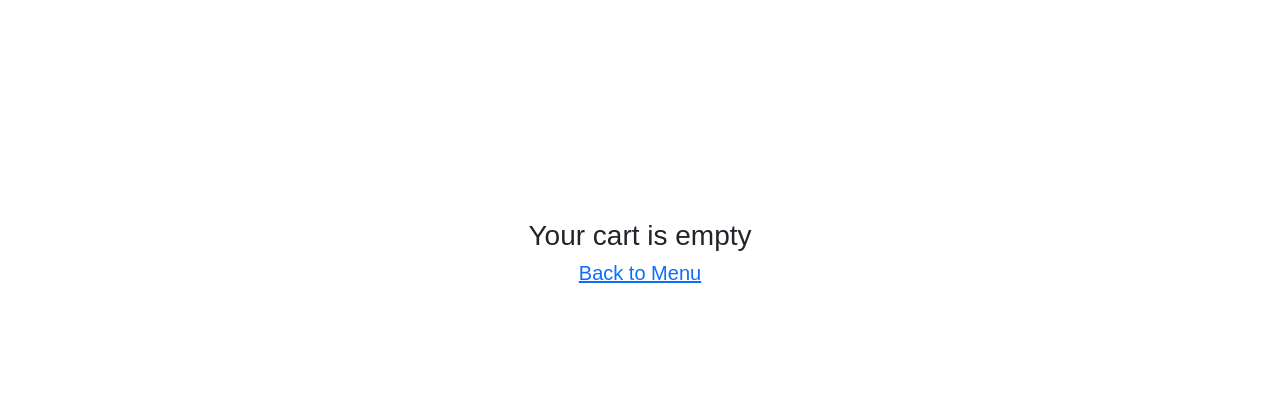
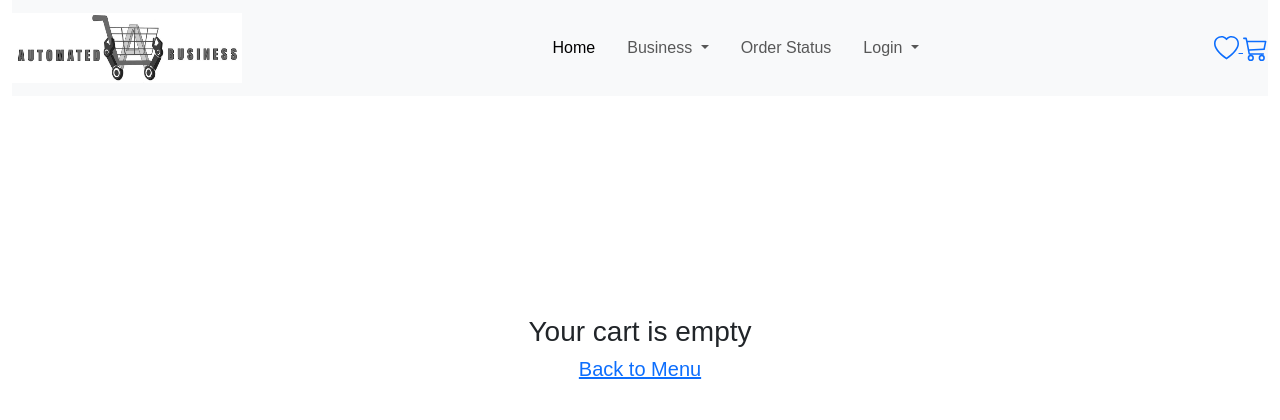
Before and after one commit to MrymAlsayed23/senior, a PHP site: page /cart.php?bid=1 in a window 1280 px wide. Shown: the top 420 px of the page. Run offline with PHP 8.4, Linux system fonts and the light colour scheme; tables that the repository leaves empty or names only in its code hold one stand-in row (values such as "Sample post"); some libraries are stand-ins or nearby versions.

Commit message:
Update cart.php

```diff
--- a/customer/cart.php
+++ b/customer/cart.php
@@ -1,17 +1,28 @@
 <?php
 session_start();
-    if(!(isset($_SESSION['shoppingcart'])) || empty($_SESSION['shoppingcart'])){
+$bid = $_GET['bid'];
+
+// modified
+if (!(isset($_SESSION['shoppingcart'])) || empty($_SESSION['shoppingcart'])) {
     ?>
     <!DOCTYPE html>
     <html lang="en">
+
     <head>
         <meta charset="UTF-8">
         <meta name="viewport" content="width=device-width, initial-scale=1.0">
-        <link href="https://cdn.jsdelivr.net/npm/bootstrap@5.3.3/dist/css/bootstrap.min.css" rel="stylesheet" integrity="sha384-QWTKZyjpPEjISv5WaRU9OFeRpok6YctnYmDr5pNlyT2bRjXh0JMhjY6hW+ALEwIH" crossorigin="anonymous">
+        <link href="https://cdn.jsdelivr.net/npm/bootstrap@5.3.3/dist/css/bootstrap.min.css" rel="stylesheet"
+            integrity="sha384-QWTKZyjpPEjISv5WaRU9OFeRpok6YctnYmDr5pNlyT2bRjXh0JMhjY6hW+ALEwIH" crossorigin="anonymous">
         <title>Cart</title>
     </head>
+
     <body>
+
+        <!-- nav  -->
+        <?php include ("../customer/customerNavBar.php"); ?>
+
         <div class="container">
+
             <div class="text-center" style="margin-top:13.7rem;margin-bottom:14.5rem;">
                 <h3>Your cart is empty</h3>
                 <h5>
@@ -21,14 +32,87 @@
         </div>
         <?php
 } //end if
-    else{
+else {
+    try {
+        require ('../connection.php');
+        ?>
+
+          <!-- Nav Bar  -->
+
+          <nav class="navbar navbar-light bg-light">
+                <a class="navbar-brand" href="customerHome.php">
+                    <img src="../Images/Logo.jpg" alt="Logo" width="230" height="70">
+                </a>
+
+                <nav class="navbar navbar-expand-lg navbar-light bg-light">
+                    <button class="navbar-toggler" type="button" data-toggle="collapse" data-target="#navbarTogglerDemo03" aria-controls="navbarTogglerDemo03" aria-expanded="false" aria-label="Toggle navigation">
+                        <span class="navbar-toggler-icon"></span>
+                    </button>
+
+                    <div class="collapse navbar-collapse" id="navbarNav">
+                        <ul class="navbar-nav mr-auto mt-2 mt-lg-0">
+                            <li class="nav-item">
+                                <a class="nav-link active" aria-current="page" href="customerHome.php">Home</a>
+                            </li>
+
+                            <li class="nav-item dropdown">
+                                <a class="nav-link dropdown-toggle" href="#" role="button" data-bs-toggle="dropdown" aria-expanded="false">
+                                    Business
+                                </a>
+                                <ul class="dropdown-menu">
+                                    <li>
+                                        <a class="dropdown-item" href="#">
+                                            <?php
                                                 try{
                                                     require('../connection.php');
+                                                    $sql = "SELECT bname, bid FROM business";
+                                                    $stmt = $db->query($sql);
+                                                    $results = $stmt->fetchAll(PDO::FETCH_ASSOC);
+
+                                                    foreach ($results as $row) {
+                                                        echo "<li><a class='dropdown-item' href ='customerHome.php?bid=".$row['bid']."'>".$row['bname']."</a></li>";
+                                                    }
+                                                }
+                                                catch (PDOException $e) {
+                                                    echo "Error: " . $e->getMessage();
+                                            }
                                             ?>
-        <!-- nav  -->
-        <?php include("../customer/customerNavBar.php"); ?>
+                                        </a>
+                                    </li>
+                                </ul>
+                            </li>
+
+
+                            <li class="nav-item">
+                                <a class="nav-link" href="menu.php?bid<?php echo $bid; ?>">Menu</a>
+                            </li>
+
+
+                            <li class="nav-item">
+                                <a class="nav-link" href="orderstatus.php?bid<?php echo $bid; ?>">Order Status</a>
+                            </li>
+
+                            <li class="nav-item dropdown">
+                                <a class="nav-link dropdown-toggle" href="login.php" role="button" data-bs-toggle="dropdown" aria-expanded="false">
+                                    Login
+                                </a>
+                                <ul class="dropdown-menu">
+                                    <li><a class="dropdown-item" href="register.php">Sign Up</a></li>
+                                    <li><a class="dropdown-item" href="profile.php">Profile</a></li>
+                                    <li>
+                                        <hr class="dropdown-divider">
+                                    </li>
+                                    <li><a class="dropdown-item" href="logout.php">Logout</a></li>
+                                </ul>
+                            </li>
+
+                        </ul>
+                    </div>
+                </nav>
+
+
             <div class="container" style="margin-bottom: 9rem;">
-                    <h3 text-align="center">Your Shopping Cart</h3><br/>
+                <h3 text-align="center">Your Shopping Cart</h3><br />
                 <br />
                 <br>
                 <div class="table-responsive" text-align="center" style="width:100%;">
@@ -41,10 +125,10 @@
                         </tr>
                         <form method='GET' action='checkout.php'>
                             <?php
-                                    $total=0;
-                                    foreach($_SESSION['shoppingcart'] as $productid => $productQuantity){
+                            $total = 0;
+                            foreach ($_SESSION['shoppingcart'] as $productid => $productQuantity) {
                                 // Prepare the SQL query to select specific columns from the products table
-                                        $sql = "SELECT pid, pname, sellPrice, pquantity, image FROM products WHERE pid = :productid";
+                                $sql = "SELECT pid, pname, sellPrice, pquantity, bid, image FROM products WHERE pid = :productid";
 
                                 // Prepare the SQL statement
                                 $stmt = $db->prepare($sql);
@@ -70,13 +154,14 @@
 
                                     // Output product information
                                     echo "<tr>";
-                                            echo "<td><img class='cartpic p-2' src='".$imageSrc."' width='150rem' height='150rem' /></td>";
-                                            echo "<td>".$pname."</td>";
-                                            echo "<td><input type='number' name='qtyitem[]' value='".$productQuantity."' min='0' max='100'></td>";
-                                            echo "<td>".floatval($sellPrice)."</td>";
-                                            echo "<input type='hidden' name='PriceItem[]' value='".$sellPrice."' />";
-                                            echo "<input type='hidden' name='ItemID[]' value='".$pid."' />";
-                                            echo "<td><a style='color:#0d9523; font-weight:bold' href='removefromcart.php?productID=".$pid."'>Remove</a></td></tr>";
+                                    echo "<td><img class='cartpic p-2' src='" . $imageSrc . "' width='150rem' height='150rem' /></td>";
+                                    echo "<td>" . $pname . "</td>";
+                                    echo "<td><input type='number' name='qtyitem[]' value='" . $productQuantity . "' min='0' max='100'></td>";
+                                    echo "<td>" . floatval($sellPrice) . "</td>";
+                                    echo "<input type='hidden' name='PriceItem[]' value='" . $sellPrice . "' />";
+                                    echo "<input type='hidden' name='ItemID[]' value='" . $pid . "' />";
+                                    echo "<input type='hidden' name='bid' value='" . $bid . "' />";
+                                    echo "<td><a style='color:#0d9523; font-weight:bold' href='removefromcart.php?productID=" . $pid . "'>Remove</a></td></tr>";
                                     $total += floatval($sellPrice * $productQuantity);
                                 }
 
@@ -90,7 +175,7 @@
                             <th style="text-align: left; padding-left:4rem;">Total</th>
                             <td></td>
                             <td></td>
-                                    <th><?php echo floatval($total)." BHD"; ?></th>
+                            <th><?php echo floatval($total) . " BHD"; ?></th>
                         </tr>
 
                         </tr>
@@ -99,22 +184,27 @@
 
                     <br><br>
                     <input type="hidden" name="total" value="<?php echo $total; ?>"> <?php //echo $total; ?>
-                            <input class="btn btn-light" type='submit'  name='checkout' value='Checkout'/>
+                    <input class="btn btn-light" type='submit' name='checkout' value='Checkout' />
 
                     </form>
                 </div>
             </div>
 
             <?php
+    } catch (PDOException $e) {
+        echo $e->getMessage();
     }
-                    catch(PDOException $e){
-                        echo $e->getMessage();
-                    }}
+}
 ?>
 
     <!-- footer  -->
-        <?php include("../customer/footer.php"); ?>
-        <script src="https://cdn.jsdelivr.net/npm/@popperjs/core@2.11.8/dist/umd/popper.min.js" integrity="sha384-I7E8VVD/ismYTF4hNIPjVp/Zjvgyol6VFvRkX/vR+Vc4jQkC+hVqc2pM8ODewa9r" crossorigin="anonymous"></script>
-        <script src="https://cdn.jsdelivr.net/npm/bootstrap@5.3.3/dist/js/bootstrap.min.js" integrity="sha384-0pUGZvbkm6XF6gxjEnlmuGrJXVbNuzT9qBBavbLwCsOGabYfZo0T0to5eqruptLy" crossorigin="anonymous"></script>
+    <?php include ("../customer/footer.php"); ?>
+    <script src="https://cdn.jsdelivr.net/npm/@popperjs/core@2.11.8/dist/umd/popper.min.js"
+        integrity="sha384-I7E8VVD/ismYTF4hNIPjVp/Zjvgyol6VFvRkX/vR+Vc4jQkC+hVqc2pM8ODewa9r"
+        crossorigin="anonymous"></script>
+    <script src="https://cdn.jsdelivr.net/npm/bootstrap@5.3.3/dist/js/bootstrap.min.js"
+        integrity="sha384-0pUGZvbkm6XF6gxjEnlmuGrJXVbNuzT9qBBavbLwCsOGabYfZo0T0to5eqruptLy"
+        crossorigin="anonymous"></script>
 </body>
+
 </html>
```
Lines whose indentation alone changed are shown as unchanged.
